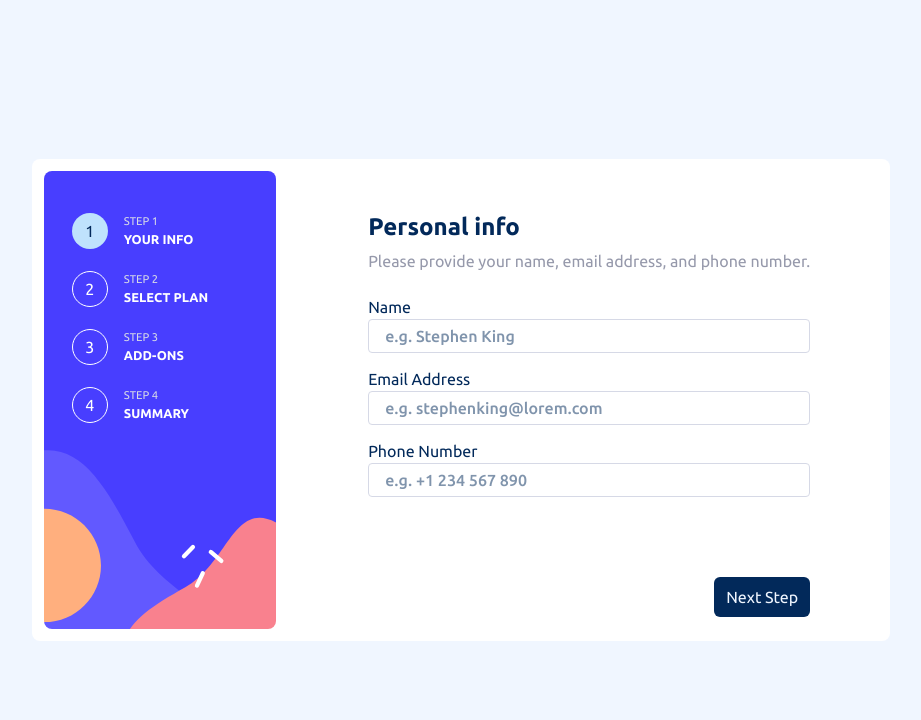
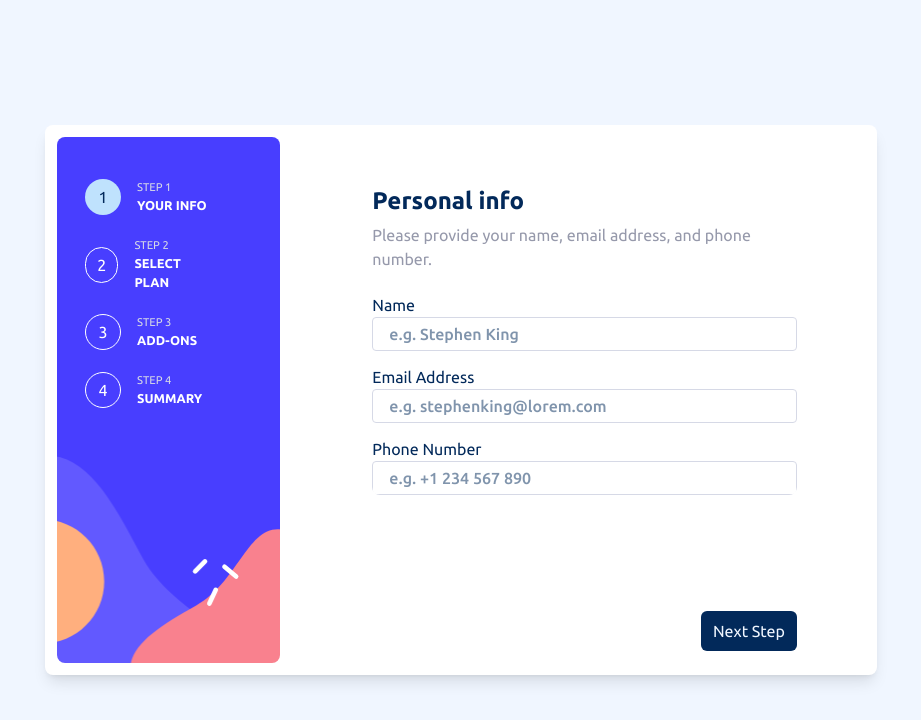
Before and after one commit to Pdave-dcn/Multi-step-form, a React (Vite) app: page / in a window 1280 px wide. Shown: the top 720 px of the page, without its empty margins (179-1100 px from the left). Built offline with nearby package versions, Linux system fonts and the light colour scheme.

Commit message:
Add motion animations to form steps and sidebar; enhance user experience with smooth transitions

```diff
--- a/package.json
+++ b/package.json
@@ -11,6 +11,7 @@
   },
   "dependencies": {
     "@tailwindcss/vite": "^4.0.6",
+    "motion": "^12.4.3",
     "react": "^19.0.0",
     "react-dom": "^19.0.0",
     "tailwindcss": "^4.0.6"
--- a/src/App.tsx
+++ b/src/App.tsx
@@ -4,6 +4,7 @@ import SecondStep from "./components/formFields/SecondStep";
 import SideBar from "./components/SideBar";
 import ThirdStep from "./components/formFields/ThirdStep";
 import LastStep from "./components/formFields/LastStep";
+import { motion, AnimatePresence } from "motion/react";
 
 function App() {
   const [step, setStep] = useState(1);
@@ -49,7 +50,15 @@ function App() {
   const renderStepContent = () => {
     if (isSubmitted) {
       return (
-        <div className="flex flex-col items-center p-6 text-cool-gray max-w-lg">
+        <AnimatePresence mode="wait">
+          <motion.div
+            key="thank-you"
+            initial={{ x: "100%", opacity: 0 }}
+            animate={{ x: 0, opacity: 1 }}
+            exit={{ x: "-100%", opacity: 0 }}
+            transition={{ type: "spring", stiffness: 150, damping: 20 }}
+            className="flex flex-col items-center p-6 text-cool-gray max-w-lg"
+          >
             <img
               src="images/icon-thank-you.svg"
               alt="Thank you icon"
@@ -59,18 +68,20 @@ function App() {
               Thank you!
             </h1>
             <p className="text-center mb-5">
-            Thanks for confirming your subscription! We hope you have fun using
-            our platform. If you ever need support, please feel free to email us
-            at support@loremgaming.com.
+              Thanks for confirming your subscription! We hope you have fun
+              using our platform. If you ever need support, please feel free to
+              email us at support@loremgaming.com.
             </p>
-        </div>
+          </motion.div>
+        </AnimatePresence>
       );
     }
 
-    switch (step) {
-      case 1:
     return (
+      <AnimatePresence mode="wait">
+        {step === 1 && (
           <FirstStep
+            key="step1"
             name={name}
             email={email}
             phone={phone}
@@ -79,57 +90,64 @@ function App() {
             setPhone={setPhone}
             setIsValid={setIsValid}
           />
-        );
-      case 2:
-        return (
+        )}
+        {step === 2 && (
           <SecondStep
+            key="step2"
             setChosenPlan={setChosenPlan}
             billingCycle={billingCycle}
             setBillingCycle={setBillingCycle}
             choice={choice}
             setChoice={setChoice}
           />
-        );
-      case 3:
-        return (
+        )}
+        {step === 3 && (
           <ThirdStep
+            key="step3"
             checkedItems={checkedItems}
             setCheckedItems={setCheckedItems}
             billingCycle={billingCycle}
           />
-        );
-      case 4:
-        return (
+        )}
+        {step === 4 && (
           <LastStep
+            key="step4"
             chosenPlan={chosenPlan}
             billingCycle={billingCycle}
             checkedItems={checkedItems}
             step={step}
             setStep={setStep}
           />
+        )}
+      </AnimatePresence>
     );
-      default:
-        return null;
-    }
   };
 
   return (
     <div className="font-ubuntu bg-magnolia min-h-screen flex flex-col lg:justify-center">
-      <form
-        className="w-full mx-auto flex flex-col min-h-screen lg:min-h-0 lg:w-auto lg:bg-white lg:flex-row lg:rounded-lg"
+      <motion.form
+        initial={{ opacity: 0 }}
+        animate={{ opacity: 1 }}
+        transition={{ duration: 0.5 }}
+        className="w-full mx-auto flex flex-col min-h-screen lg:min-h-0 lg:bg-white lg:flex-row lg:rounded-lg lg:shadow-lg lg:w-[65%] lg:h-[550px]"
         onSubmit={handleSubmit}
       >
         <SideBar step={step} />
 
-        <div className=" flex flex-col justify-center lg:p-6 lg:px-20 lg:pt-13">
+        <div className=" flex flex-col justify-center lg:p-6 lg:px-20 lg:pt-15">
           <div className="px-4 flex-1 overflow-y-auto -mt-17 mb-20 lg:mt-0 lg:px-0">
-            <div className="bg-white rounded-lg shadow-lg lg:shadow-none p-6 lg:p-0 text-cool-gray">
+            <div className="bg-white rounded-lg shadow-lg lg:shadow-none p-6 lg:p-0 text-cool-gray overflow-hidden">
               {renderStepContent()}
             </div>
           </div>
 
           {!isSubmitted && (
-            <div className="flex justify-between p-4 lg:p-0 max-w-md bg-white">
+            <motion.div
+              initial={{ opacity: 0 }}
+              animate={{ opacity: 1 }}
+              transition={{ duration: 0.5, delay: 1 }}
+              className="flex justify-between p-4 lg:p-0 max-w-md bg-white"
+            >
               <button
                 type="button"
                 className={`text-cool-gray cursor-pointer ${
@@ -156,10 +174,10 @@ function App() {
                   Next Step
                 </button>
               )}
-            </div>
+            </motion.div>
           )}
         </div>
-      </form>
+      </motion.form>
     </div>
   );
 }
--- a/src/components/SideBar.tsx
+++ b/src/components/SideBar.tsx
@@ -1,3 +1,5 @@
+import { motion } from "motion/react";
+
 const SideBar = ({ step }: { step: number }) => {
   const stepsIndicator = [
     { number: 1, step: "STEP 1", description: "YOUR INFO" },
@@ -6,7 +8,12 @@ const SideBar = ({ step }: { step: number }) => {
     { number: 4, step: "STEP 4", description: "SUMMARY" },
   ];
   return (
-    <div className="lg:p-3">
+    <motion.div
+      initial={{ opacity: 0 }}
+      animate={{ opacity: 1 }}
+      transition={{ duration: 0.5, delay: 0.5 }}
+      className="lg:p-3"
+    >
       <div className="bg-[url('/images/bg-sidebar-mobile.svg')] lg:bg-[url('/images/bg-sidebar-desktop.svg')] bg-cover bg-center h-40 lg:h-full w-full flex justify-center lg:rounded-lg lg:p-7">
         <div className="flex mt-7 gap-5 lg:flex-col lg:gap-3">
           {stepsIndicator.map((indicator) => (
@@ -35,7 +42,7 @@ const SideBar = ({ step }: { step: number }) => {
           ))}
         </div>
       </div>
-    </div>
+    </motion.div>
   );
 };
 
--- a/src/components/formFields/FirstStep.tsx
+++ b/src/components/formFields/FirstStep.tsx
@@ -1,5 +1,6 @@
 import { useState, useEffect } from "react";
 import { FirstStepType } from "../types";
+import { motion } from "motion/react";
 
 const FirstStep = ({
   name,
@@ -74,7 +75,12 @@ const FirstStep = ({
   }, [name, email, phone]);
 
   return (
-    <div className="">
+    <motion.div
+      initial={{ x: "100%", opacity: 0 }}
+      animate={{ x: 0, opacity: 1 }}
+      exit={{ x: "-100%", opacity: 0 }}
+      transition={{ type: "spring", stiffness: 150, damping: 20 }}
+    >
       <h1 className="text-2xl text-marine-blue font-bold mb-3 lg:mb-1.5">
         Personal info
       </h1>
@@ -143,7 +149,7 @@ const FirstStep = ({
           </div>
         ))}
       </div>
-    </div>
+    </motion.div>
   );
 };
 
--- a/src/components/formFields/LastStep.tsx
+++ b/src/components/formFields/LastStep.tsx
@@ -1,4 +1,5 @@
 import { LastStepType } from "../types";
+import { motion } from "motion/react";
 
 const LastStep = ({
   chosenPlan,
@@ -8,7 +9,13 @@ const LastStep = ({
   setStep,
 }: LastStepType) => {
   return (
-    <div className="flex flex-col">
+    <motion.div
+      initial={{ x: "100%", opacity: 0 }}
+      animate={{ x: 0, opacity: 1 }}
+      exit={{ x: "-100%", opacity: 0 }}
+      transition={{ type: "spring", stiffness: 150, damping: 20 }}
+      className="flex flex-col"
+    >
       <h1 className="text-2xl text-marine-blue font-bold mb-3">Finishing up</h1>
       <p className="mb-4">
         Double-check everything looks OK before confirming.
@@ -49,7 +56,7 @@ const LastStep = ({
       </div>
 
       <div className="flex justify-between text-sm w-[90%] self-center">
-        <p>total (per {billingCycle === "monthly" ? "month" : "year"})</p>
+        <p>Total (per {billingCycle === "monthly" ? "month" : "year"})</p>
         <p className="text-purplish-blue font-bold">
           +$
           {billingCycle === "monthly"
@@ -67,7 +74,7 @@ const LastStep = ({
               "/yr"}
         </p>
       </div>
-    </div>
+    </motion.div>
   );
 };
 
--- a/src/components/formFields/SecondStep.tsx
+++ b/src/components/formFields/SecondStep.tsx
@@ -1,5 +1,6 @@
 import { useEffect } from "react";
 import { SecondStepType } from "../types";
+import { motion } from "motion/react";
 
 const SecondStep = ({
   setChosenPlan,
@@ -55,7 +56,12 @@ const SecondStep = ({
   }, [billingCycle]);
 
   return (
-    <div>
+    <motion.div
+      initial={{ x: "100%", opacity: 0 }}
+      animate={{ x: 0, opacity: 1 }}
+      exit={{ x: "-100%", opacity: 0 }}
+      transition={{ type: "spring", stiffness: 150, damping: 20 }}
+    >
       <h1 className="text-2xl text-marine-blue font-bold mb-3">
         Select your plan
       </h1>
@@ -120,7 +126,7 @@ const SecondStep = ({
         </div>
         <p>Yearly</p>
       </div>
-    </div>
+    </motion.div>
   );
 };
 
--- a/src/components/formFields/ThirdStep.tsx
+++ b/src/components/formFields/ThirdStep.tsx
@@ -1,4 +1,5 @@
 import { AddOnType, ThirdStepType } from "../types";
+import { motion } from "motion/react";
 
 const ThirdStep = ({
   checkedItems,
@@ -45,7 +46,12 @@ const ThirdStep = ({
   };
 
   return (
-    <div>
+    <motion.div
+      initial={{ x: "100%", opacity: 0 }}
+      animate={{ x: 0, opacity: 1 }}
+      exit={{ x: "-100%", opacity: 0 }}
+      transition={{ type: "spring", stiffness: 150, damping: 20 }}
+    >
       <h1 className="text-2xl text-marine-blue font-bold mb-3">
         Pick adds-ons
       </h1>
@@ -90,7 +96,7 @@ const ThirdStep = ({
           </div>
         ))}
       </div>
-    </div>
+    </motion.div>
   );
 };
 
```
Also changed, not shown: 1 other file (tests, documents, lock files or other folders). Lines whose indentation alone changed are shown as unchanged.
